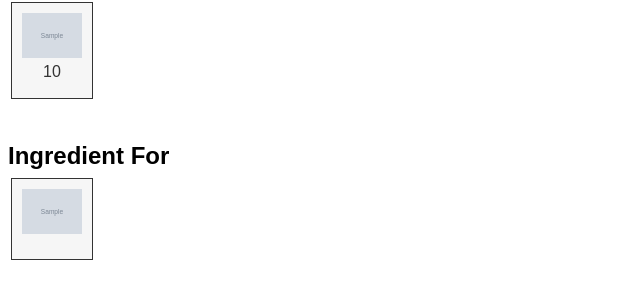
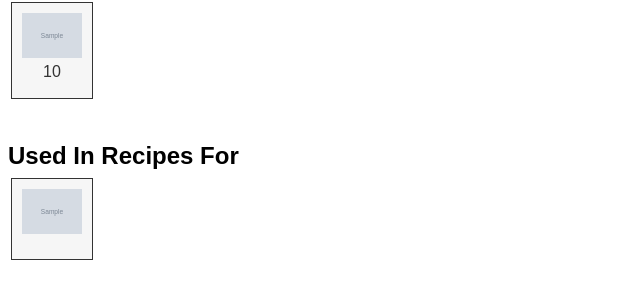
Before and after one commit to DanaMercury/dragonsoul, a Django app: page /gear/catalog/1 in a window 1280 px wide. Shown: the part 306-606 px from the top of the page, without its empty margins (0-640 px from the left). Run offline with Django 3.2, Linux system fonts and the light colour scheme; tables that the repository leaves empty hold one stand-in row (values such as "Sample post"); grey boxes marked "Sample" are stand-in pictures.

Commit message:
language cleanup; default headings

```diff
--- a/gear/templates/gear/detail.html
+++ b/gear/templates/gear/detail.html
@@ -19,6 +19,7 @@
 		ul.recipe li, ul.ingredient li { display: inline-block; margin: 3px; width: 70px; height: 85px; padding: 5px; text-align: center; }
 		ul.ingredient li { height: 70px; }
 		ul.recipe li img, ul.ingredient li img { width: 60px; margin: 5px; cursor: pointer; }
+		ul.recipe li.none, ul.ingredient li.none { height: auto; }
 		.toggle { font-size: 50%; color: #666666; text-transform: uppercase; display: inline-block; margin-left: 1vw; -webkit-text-stroke: 0px; cursor: pointer; text-decoration: none; }
 		.toggle:hover { color: grey; text-decoration: underline; }
 	</style>
@@ -38,20 +39,24 @@
 	{% endif %}
 {% endif %}
 <p><strong>Description:</strong> {{ item.description }}</p>
-{% if item.recipe %}
 <h2>Recipe</h2>
 <ul class="recipe">
+{% if item.recipe %}
 	{% for ingredient in item.recipe.ingredients.all %}
 		<li class="bg{{ ingredient.item.color }} color{{ ingredient.item.color }}"><a href="/gear/catalog/{{ ingredient.item.id }}"><img src="{{ ingredient.item.image.url }}" alt="{{ ingredient.item.name }}" title="{{ ingredient.item.name }}" /></a><br />{{ ingredient.quantity }}</li>
 	{% endfor %}
+{% else %}
+	<li class="none">None</li>
+{% endif %}
 </ul>
-{% endif %}
+<h2>Used In Recipes For</h2>
+<ul class="ingredient">
 {% if item.ingredients.all %}
-<h2>Ingredient For</h2>
-<ul class="ingredient">
 	{% for ingredient in item.ingredients.all %}
 		<li class="bg{{ ingredient.recipe.item.color }} color{{ ingredient.recipe.item.color }}"><a href="/gear/catalog/{{ ingredient.recipe.item.id }}"><img src="{{ ingredient.recipe.item.image.url }}" alt="{{ ingredient.recipe.item.name }}" title="{{ ingredient.recipe.item.name }}" /></a></li>
 	{% endfor %}
+{% else %}
+	<li class="none">None</li>
+{% endif %}
 </ul>
-{% endif %}
 </body></html>
```
